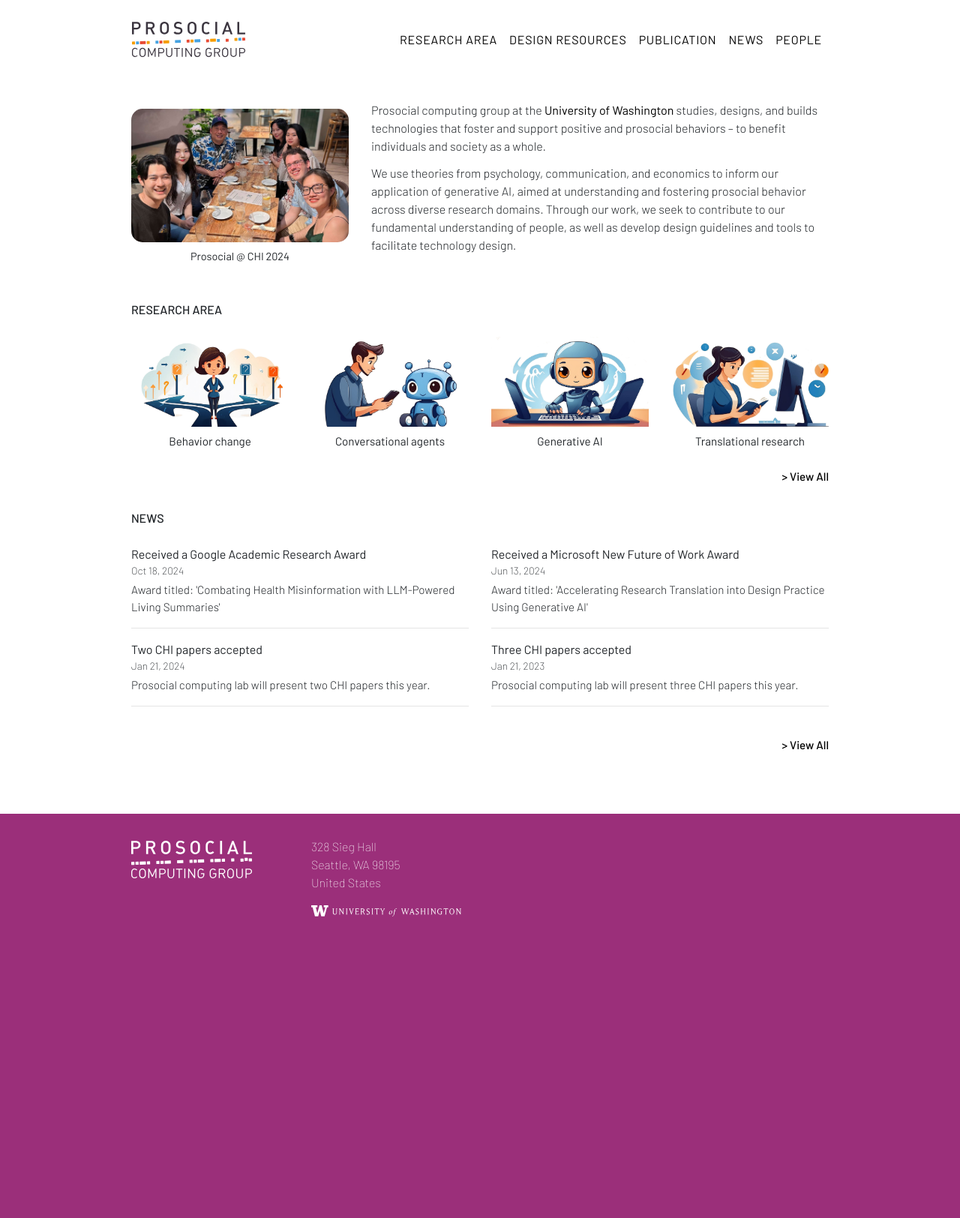
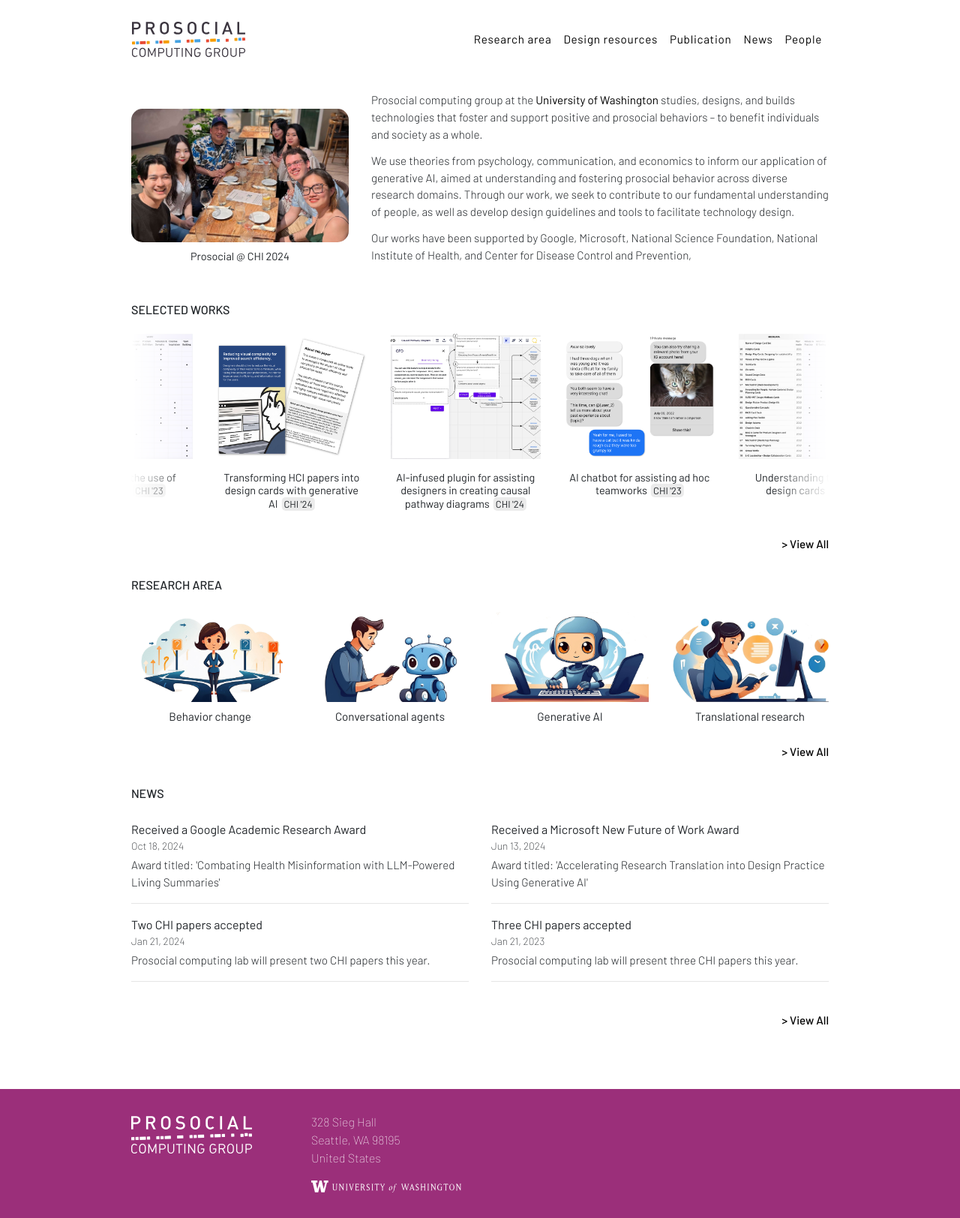
Before and after one commit to prosociallab/prosociallab.github.io, a Jekyll site: the page built from index.html, in a window 1280 px wide. Shown: the whole page at 75% size. Built offline with Jekyll 4.4.1, drawn with Linux system fonts in a browser that asks for light colours; before the commit the page ends 1257 px from its top, so only the background shows below that.

Commit message:
update style & main projects

```diff
--- a/Gemfile
+++ b/Gemfile
@@ -6,3 +6,7 @@ gemspec
 gem "jekyll", ENV["JEKYLL_VERSION"] if ENV["JEKYLL_VERSION"]
 gem "kramdown-parser-gfm" if ENV["JEKYLL_VERSION"] == "~> 3.9"
 gem 'jekyll-sitemap'
+gem 'logger'
+gem 'csv'
+gem 'ostruct'
+gem 'base64'
--- /dev/null
+++ b/_data/project.yml
@@ -0,0 +1,13 @@
+project:
+  - title: "Transforming HCI papers into design cards with generative AI"
+    image: "paper2card.jpg"
+    venue: CHI '24
+  - title: "AI-infused plugin for assisting designers in creating causal pathway diagrams"
+    image: "cpd.jpg"
+    venue: CHI '24
+  - title: "AI chatbot for assisting ad hoc teamworks"
+    image: "introbot.jpg"
+    venue: CHI '23
+  - title: "Understanding the use of design cards"
+    image: "design_card.jpg"
+    venue: CHI '23
--- a/_includes/head.html
+++ b/_includes/head.html
@@ -6,6 +6,7 @@
   <title>{% if page.url == "/" %}{{ page.title }}{% else %}{{ page.title }} | UW Prosocial Computing Group{% endif %}</title>
 
   <link rel="stylesheet" href="{{ '/assets/css/style.css' | relative_url }}">
+  <link rel="stylesheet" href="{{ '/assets/css/scroller.css' | relative_url }}">
 
   <!-- Fonts -->
   <link rel="preconnect" href="https://fonts.googleapis.com">
--- a/_includes/header.html
+++ b/_includes/header.html
@@ -8,7 +8,7 @@
         <span class="navbar-toggler-icon"></span>
       </button>
       <div class="collapse navbar-collapse" id="navbarTogglerDemo01">
-        <ul class="navbar-nav ml-auto mt-4 mt-lg-0 navbar-nav-scroll" style="--bs-scroll-height: 100px;">
+        <ul class="navbar-nav ml-auto navbar-nav-scroll" style="--bs-scroll-height: 100px;">
           <li class="nav-item">
             <a class="nav-link {% if page.url contains 'research' %} active {% endif %}" aria-current="page" href="/research">Research area</a>
           </li>
--- /dev/null
+++ b/assets/css/scroller.css
@@ -0,0 +1,72 @@
+.scroller {
+	overflow: hidden;
+	-webkit-mask: linear-gradient(90deg,
+			transparent,
+			white 8%,
+			white 92%,
+			transparent);
+	mask: linear-gradient(90deg,
+			transparent,
+			white 8%,
+			white 92%,
+			transparent);
+}
+
+.scroller-inner {
+	padding-block: .5rem;
+	display: flex;
+	flex-wrap: wrap;
+	gap: 2rem;
+}
+
+.scroller .scroller-inner {
+	width: max-content;
+	flex-wrap: nowrap;
+	animation: scroll var(--_animation-duration, 40s) var(--_animation-direction, forwards) linear infinite;
+}
+
+.scroller .scroller-inner:hover {
+	animation-play-state: paused;
+}
+
+.scroller {
+	--_animation-direction: reverse;
+	--_animation-duration: 40s;
+}
+
+@keyframes scroll {
+	to {
+		transform: translate(calc(-50% - 0.5rem));
+	}
+}
+
+.paper-container,
+.paper {
+	width: 170px;
+}
+
+@media (min-width: 992px) {
+
+	.paper-container,
+	.paper {
+		width: 200px;
+	}
+}
+
+@media (min-width: 1560px) {
+
+	.paper-container,
+	.paper {
+		width: 230px;
+	}
+}
+
+.project-venue {
+  background-color: #ebebeb;
+  margin-left: 5px;
+  font-weight: 400;
+  font-size: 90%;
+  padding: 1px 3px;
+  border-radius: 5px;
+  white-space: nowrap;
+}
--- a/assets/css/style.css
+++ b/assets/css/style.css
@@ -1,5 +1,5 @@
 
-@import 'fontawesome';
+@import '../fonts/fontawesome';
 
 :root {
 	font-family: 'Barlow', Arial, -apple-system, BlinkMacSystemFont, 'Segoe UI', Roboto, Oxygen, Ubuntu,
@@ -27,6 +27,11 @@ body {
 	font-family: 'Barlow', 'Noto Sans KR' !important;
 	font-weight: 300
 }
+
+.paragraph {
+	font-weight: 300 !important;
+	font-size: .95rem;
+}
 .page-content {
 	padding: 0 10rem !important;
 }
@@ -42,8 +47,7 @@ footer {
 }
 
 ::selection {
-	color: #000;
-	background: #fff1a3;
+	background: #e7cade !important;
 }
 
 a {
@@ -96,7 +100,7 @@ h4 {
 }
 
 .nav-link {
-    text-transform: uppercase;
+	font-size: .95rem !important;
     letter-spacing: .75px;
 	color: black !important;
 }
--- a/index.html
+++ b/index.html
@@ -5,6 +5,7 @@ title: UW Prosocial Computing Group
 
 {% assign areas = site.data.research-area.area %}
 {% assign news = site.data.news.list %}
+{% assign projects = site.data.project.project %}
 
 <div class="container py-3">
     <div class="row">
@@ -15,7 +16,24 @@ title: UW Prosocial Computing Group
         <div class="col-12 col-sm-7 col-lg-8 col-xl-8 align-self-center">
             <p class="paragraph">Prosocial computing group at the <a href="https://uw.edu">University of Washington</a> studies, designs, and builds technologies that foster and support positive and prosocial behaviors – to benefit individuals and society as a whole.</p>
             <p class="paragraph">We use theories from psychology, communication, and economics to inform our application of generative AI, aimed at understanding and fostering prosocial behavior across diverse research domains. Through our work, we seek to contribute to our fundamental understanding of people, as well as develop design guidelines and tools to facilitate technology design.</p>
+            <p class="paragraph">Our works have been supported by Google, Microsoft, National Science Foundation, National Institute of Health, and Center for Disease Control and Prevention,</p>
         </div>
+    </div>
+</div>
+<div class="container">
+    <p style="font-weight: 500 !important; text-transform: uppercase;">Selected works</p>
+	<div class="scroller">
+		<div class="scroller-inner">
+            {% for project in projects %}
+			<div class="paper-container non-select">
+                <img src="{{ '/assets/images/project/' | append: project.image | relative_url }}" alt="" style="height: auto; width: 100%;">
+                <p class="pt-2 mt-md-2" style="font-size: .9rem; font-weight: 400 !important; line-height: 1.1rem; text-align: center;">{{ project.title }}{% if project.venue %}<span class="project-venue">{{ project.venue }}</span>{% endif %}</p>
+			</div>
+            {% endfor %}
+		</div>
+	</div>
+    <div class="d-flex flex-row-reverse mt-4">
+        <a href="{{ 'publication' | relative_url }}" style="font-size: .95rem; font-weight: 500 !important;">> View All</a>
     </div>
 </div>
 <div class="container">
@@ -49,12 +67,21 @@ title: UW Prosocial Computing Group
     </div>
 </div>
 
-<style>
-    .header {
+<script>
+	function addAnimation(scrollers) {
+		scrollers.forEach((scroller) => {
+			scroller.setAttribute("data-animated", true);
 
-    }
-    .paragraph {
-        font-weight: 300 !important;
-        font-size: 1rem;
-    }
-</style>
+			const scrollerInner = scroller.querySelector(".scroller-inner");
+			const scrollerContent = Array.from(scrollerInner.children);
+
+			scrollerContent.forEach((item) => {
+				const duplicatedItem = item.cloneNode(true);
+				duplicatedItem.setAttribute("aria-hidden", true);
+				scrollerInner.appendChild(duplicatedItem);
+			});
+		});
+	}
+	const scrollers = document.querySelectorAll(".scroller");
+	addAnimation(scrollers);
+</script>
```
Also changed, not shown: Gemfile.lock, assets/images/project/cpd.jpg (added), assets/images/project/design_card.jpg (added), assets/images/project/introbot.jpg (added), assets/images/project/paper2card.jpg (added).
